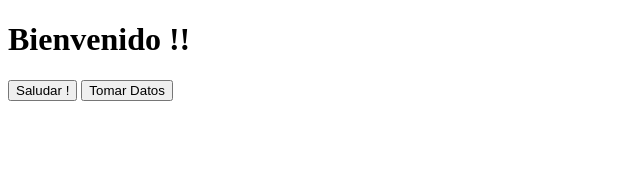
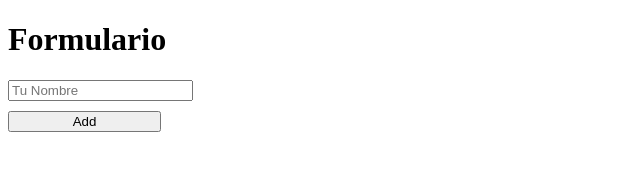
Before and after one commit to jovanesDev/curso-js-68753, a plain HTML site: page js-68753/index.html in a window 1280 px wide. Shown: the whole page, without its empty margins (0-640 px from the left). Drawn offline with Linux system fonts and the light colour scheme.

Commit message:
Modulo 5

```diff
--- a/js-68753/index.html
+++ b/js-68753/index.html
@@ -1,43 +1,12 @@
 <!DOCTYPE html>
 <html lang="en">
 <head>
-    <!-- // Ctrl + K => comenta  -->
-    <!-- // Ctrl + U => descomenta  -->
-    <!-- Sirve en cualquier archivo  -->
     <meta charset="UTF-8">
     <meta name="viewport" content="width=device-width, initial-scale=1.0">
+    <link rel="stylesheet" href="./js/modulo_5/style.css">
     <title>Document</title>
-    <!-- Modulo 1 -->
-    <!-- <script src="./js/modulo_1/variables.js"></script> -->
-    <!-- <script src="./js/modulo_1/sugarsyntaxis.js"></script>  -->
-    <!-- <script src="./js/modulo_1/operadores.js"></script> -->
-    <!-- <script src="./js/modulo_1/operadores-booleanos.js"></script> -->
-    <!-- <script src="./js/modulo_1/errores.js"></script> -->
-    <!-- <script src="./js/modulo_1/interacciones.js"></script> -->
-    <!-- Modulo 2 -->
-    <!-- <script src="./js/modulo_2/condicionales.js"></script> -->
-    <!-- <script src="./js/modulo_2/switches.js"></script> -->
-    <!-- <script src="./js/modulo_2/consolas.js"></script> -->
-    <!-- <script src="/js/modulo_2/debbuging.js"></script> -->
-    <!-- <script src="/js/modulo_2/dates.js"></script> -->
-    <!-- Modulo 3 -->
-    <!-- <script src="/js/modulo_3/arrays.js"></script> -->
-    <!-- <script src="/js/modulo_3/objects.js"></script>     -->
-    <!-- <script src="/js/modulo_3/bucles.js"></script>     -->
-    <!-- <script src="/js/modulo_3/functions.js"></script>     -->
 </head>
 <body>
-    <h1>Bienvenido !!</h1>
-
-    <button id="saludar" >Saludar !</button>
-    <button id="tomar-datos" >Tomar Datos</button>
-    <!-- <button id="boton">Abrir el modal</button> -->
-
-    <!-- Para practicar los metodos de array !! -->
-    <!-- <button id="boton-1">agregar</button>
-        <button id="boton-2">borrar</button>
-        <button id="boton-3">mostrar los nombres</button>
-        <script src="/js/modulo_3/practica_con_arrays/index.js"></script> -->
-    <script src="/js/modulo_4/dom.js"></script>
+    <script src="./js/modulo_5/projecto.js"></script>
 </body>
 </html>
--- /dev/null
+++ b/js-68753/js/modulo_5/projecto.js
@@ -0,0 +1,65 @@
+const body = document.querySelector('body');
+const appTitle = document.createElement('h1');
+appTitle.innerText = "Formulario"
+
+const cajaDeNombres = document.createElement('div')
+cajaDeNombres.setAttribute('id','caja-de-nombres')
+
+body.appendChild(appTitle)
+
+const formulario = document.createElement('form')
+const inputNombre = generarInput("Tu Nombre","nombre")
+let valorDelInputName = ''
+inputNombre.addEventListener('change',(e) => {
+    valorDelInputName = e.target.value
+})
+formulario.addEventListener('submit',(e) => {
+    e.preventDefault()
+})
+
+const formBoton = generarBoton("153px","Add",formBotonFn)
+const inputs = [inputNombre,formBoton]
+
+for (let i = 0; i < inputs.length; i++) {
+formulario.appendChild(inputs[i])
+}
+
+body.appendChild(formulario)
+body.appendChild(cajaDeNombres)
+
+
+
+
+
+
+function generarInput(valorPlaceholder,inputId){
+    const input = document.createElement('input');
+    input.style.display = "block"
+    input.style.marginBottom = "10px"
+    input.setAttribute('placeholder',valorPlaceholder);
+    input.setAttribute('id',inputId)
+    return input
+}
+
+function generarBoton(width,text,buttonFunction){
+    const boton = document.createElement('button');
+    boton.style.width = width
+    boton.innerText = text
+    boton.style.display = "block"
+    boton.style.marginBottom = "10px"
+    if(buttonFunction){
+        boton.addEventListener('click',buttonFunction)
+    }
+    return boton
+}
+
+function formBotonFn(){
+    const name = document.createElement('h1');
+    name.innerText = valorDelInputName
+    cajaDeNombres.appendChild(name)
+}
+
+function saveInputNameValue (value){
+    valorDelInputName = value
+    console.log(valorDelInputName)
+}
--- /dev/null
+++ b/js-68753/js/modulo_5/style.css
@@ -0,0 +1,5 @@
+.bodyClases {
+    display: flex;
+    justify-content: center;
+    width: 100%;
+}
```
